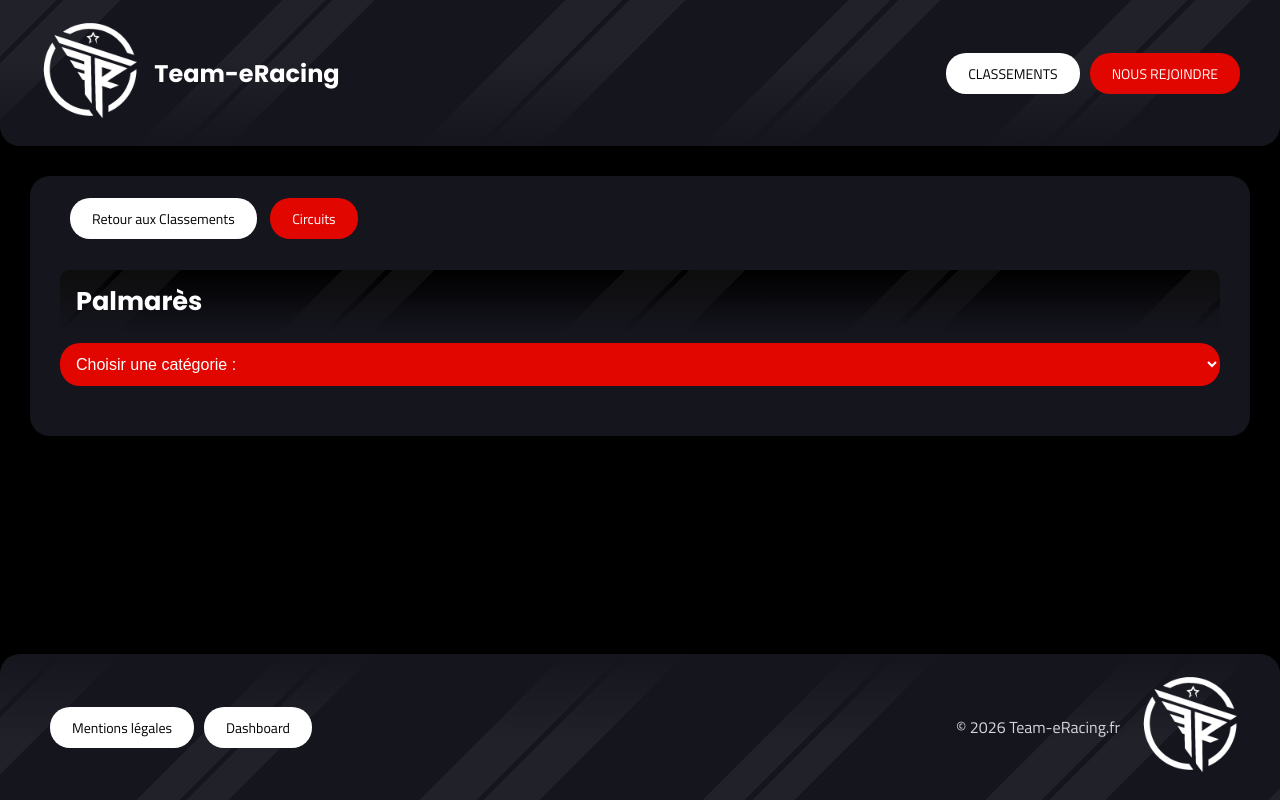
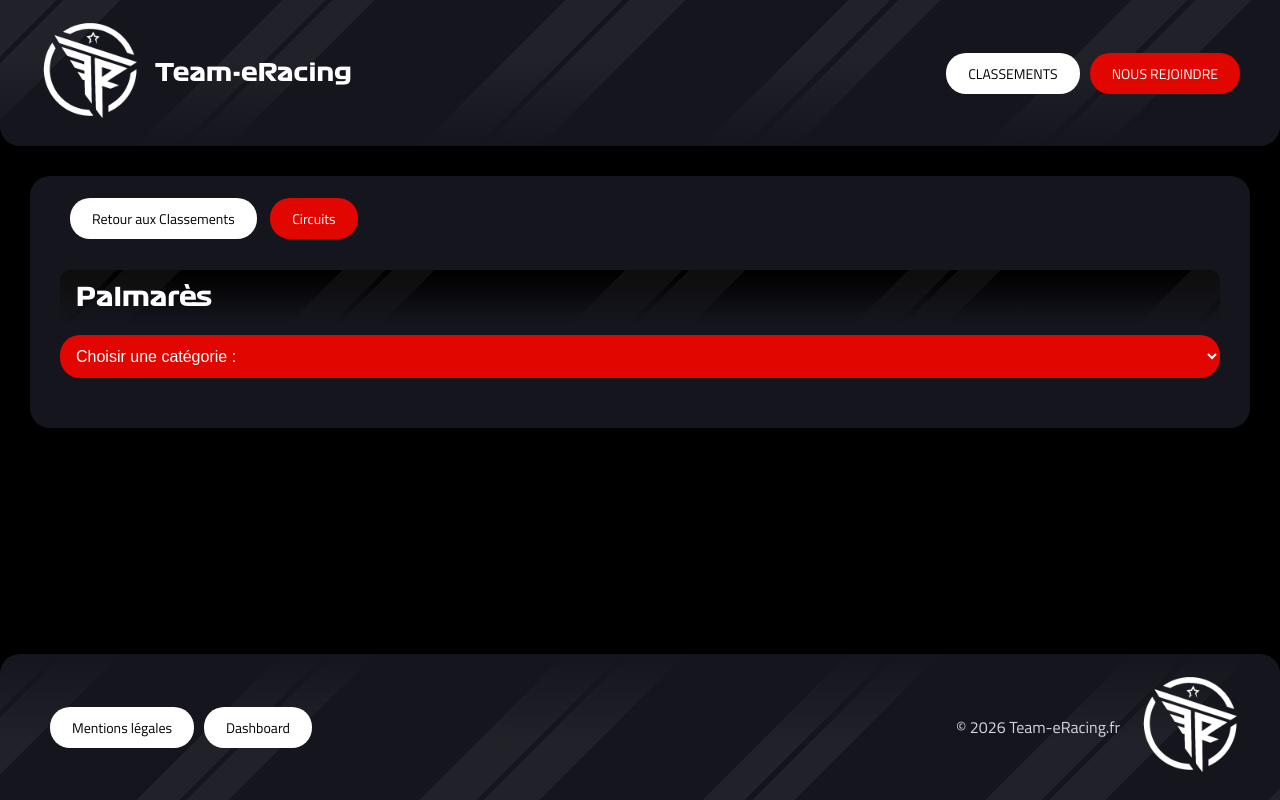
Before and after one commit to paraguayan99/racing-championship-app, a PHP site: template Views/classements/palmares.php in a window 1280 px wide. Run offline with PHP 8.4, Linux system fonts and the light colour scheme; the template is opened without the code that fills it, so the values that code supplies are empty; some libraries are stand-ins or nearby versions.

Commit message:
Update Font Titles h1, h2,h3 ...

```diff
--- a/Views/base.php
+++ b/Views/base.php
@@ -45,7 +45,7 @@ $canonical = $protocol . $host . ($uri === '' ? '/' : $uri);
 <link href="https://fonts.googleapis.com/css2?family=Titillium+Web:wght@300;400;600&family=Poppins:wght@400;600;700&display=swap" rel="stylesheet">
 
 <!-- CSS personnel, pas de Framework -->
-<link rel="stylesheet" href="/stylev5.9.css" />
+<link rel="stylesheet" href="/stylev6.4.css" />
 <link rel="stylesheet" href="/style700px-mobilev3.3.css" media="screen and (max-width: 700px)" />
 <link rel="stylesheet" href="/style900px-tablettev1.6.css" media="screen and (min-width: 701px) and (max-width: 900px)" />
 <link rel="stylesheet" href="/style1400px-desktopv1.4.css" media="screen and (min-width: 901px)" />
--- a/public/stylev5.9.css
+++ b/public/stylev6.4.css
@@ -23,6 +23,36 @@ px	rem
 32px	2rem
 */
 
+/* POLICES LOCALES */
+
+/* f1_regular.otf -> Police "f1" en style normal (400) */
+@font-face {
+  font-family: 'f1_regular';
+  src: url('fonts/f1_regular.otf') format('opentype');
+  font-weight: 300;
+  font-style: normal;
+  font-display: swap;
+}
+
+/* f1_bold.otf -> Police "f1" en style gras (700) */
+@font-face {
+  font-family: 'f1_bold';
+  src: url('fonts/f1_bold.otf') format('opentype');
+  font-weight: 600;
+  font-style: normal;
+  font-display: swap;
+}
+
+/* futura_bold_oblique.otf -> Police "FuturaCustom" en gras/italique */
+@font-face {
+  font-family: 'futura';
+  src: url('fonts/futura_bold_oblique.otf') format('opentype');
+  font-weight: 300;
+  font-style: italic;
+  font-display: swap;
+}
+
+
 /* CSS commun */
 
 html, body {
@@ -51,7 +81,7 @@ footer {
 }
 
 h1, h2, h3 {
-    font-family: 'Poppins', 'Segoe UI', 'Helvetica Neue', Arial, sans-serif;
+    font-family: 'f1_bold', 'Poppins', 'Segoe UI', 'Helvetica Neue', Arial, sans-serif;
 }
 
 h1 {
@@ -70,7 +100,7 @@ h1 {
 
 .name_header {
     display: block;
-    font-family: 'Poppins', 'Segoe UI', 'Helvetica Neue', Arial, sans-serif;
+    font-family: 'f1_bold', 'Poppins', 'Segoe UI', 'Helvetica Neue', Arial, sans-serif;
     color: white;
     padding-left: 5%;
     font-weight: bold;
@@ -289,7 +319,7 @@ footer {
 }
 
 .text-block h2 {
-    font-family: 'Poppins', 'Segoe UI', 'Helvetica Neue', Arial, sans-serif;
+    font-family: 'f1_bold', 'Poppins', 'Segoe UI', 'Helvetica Neue', Arial, sans-serif;
     color: white;
     margin-bottom: 12px;
 }
@@ -321,7 +351,7 @@ footer {
 }
 
 .hero h1 {
-    font-family: 'Poppins', sans-serif;
+    font-family: 'f1_bold', 'Poppins', sans-serif;
     font-size: 2rem;
     margin: 10px 0px;
     color: white;
@@ -345,7 +375,7 @@ footer {
     align-items: center;
     gap: 10px;
     margin: 15px 0px;
-    font-family: 'Poppins', sans-serif;
+    font-family: 'f1_bold', 'Poppins', sans-serif;
     font-size: 1.25rem;
     font-weight: 600;
     color: white;
@@ -449,7 +479,7 @@ footer {
 }
 
 .hero-text-block h2 {
-    font-family: 'Poppins', sans-serif;
+    font-family: 'f1_bold', 'Poppins', sans-serif;
     color: white;
     margin-bottom: 12px;
 }
@@ -553,7 +583,7 @@ footer {
 }
 
 .login-container h1 {
-    font-family: 'Poppins', 'Segoe UI', 'Helvetica Neue', Arial, sans-serif;
+    font-family: 'f1_bold', 'Poppins', 'Segoe UI', 'Helvetica Neue', Arial, sans-serif;
     text-align: center;
     margin-top : 0;
     margin-bottom: 20px;
@@ -569,7 +599,7 @@ footer {
 }
 
 .form-group input {
-    font-family: 'Poppins', 'Segoe UI', 'Helvetica Neue', Arial, sans-serif;
+    font-family: 'f1_bold', 'Poppins', 'Segoe UI', 'Helvetica Neue', Arial, sans-serif;
     width: 100%;
     padding: 10px 0px 10px 0px;
     border:0;
@@ -984,7 +1014,7 @@ input[type=number] {
 }
 
  .btn, button {
-    font-family: 'Poppins', 'Segoe UI', 'Helvetica Neue', Arial, sans-serif;
+    font-family: 'f1_bold', 'Poppins', 'Segoe UI', 'Helvetica Neue', Arial, sans-serif;
     width: 100%;
     font-size: 1rem;
     padding: 10px;
```
Also changed, not shown: public/fonts/f1_bold.otf (added), public/fonts/f1_regular.otf (added), public/fonts/futura_bold_oblique.otf (added).
